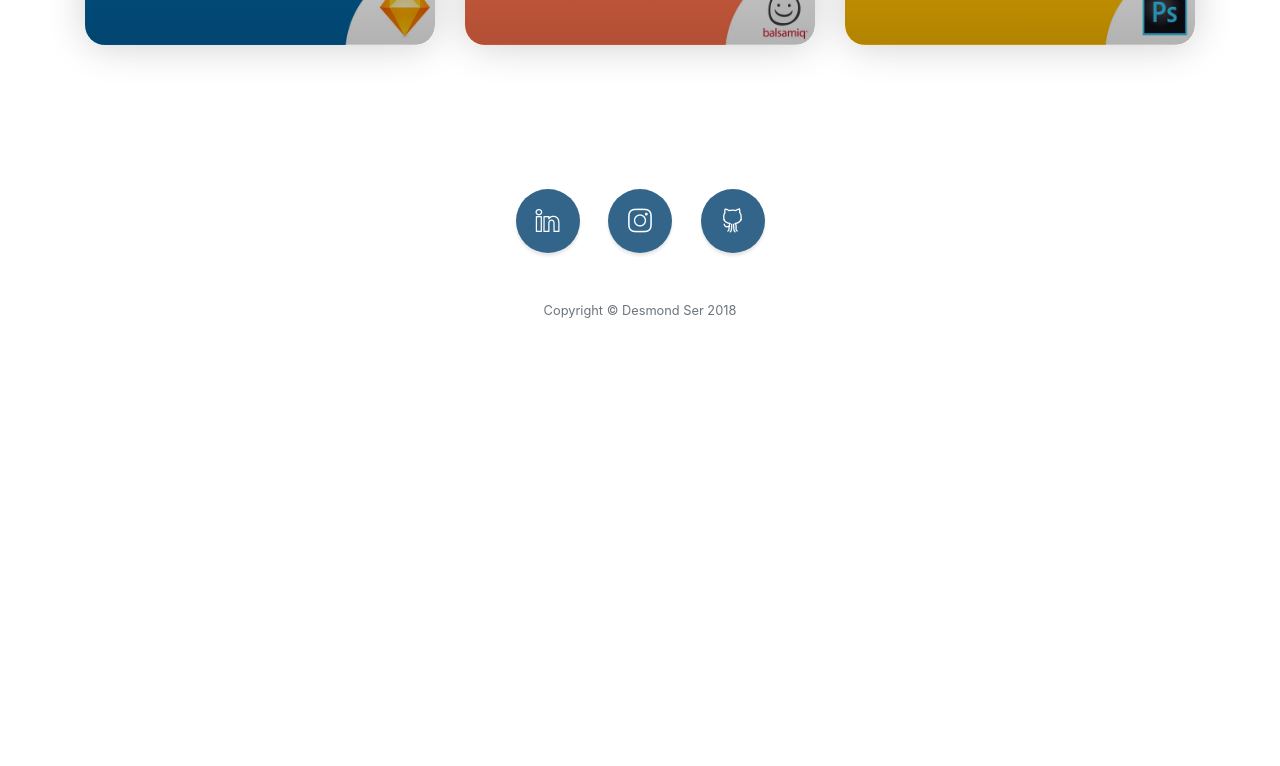
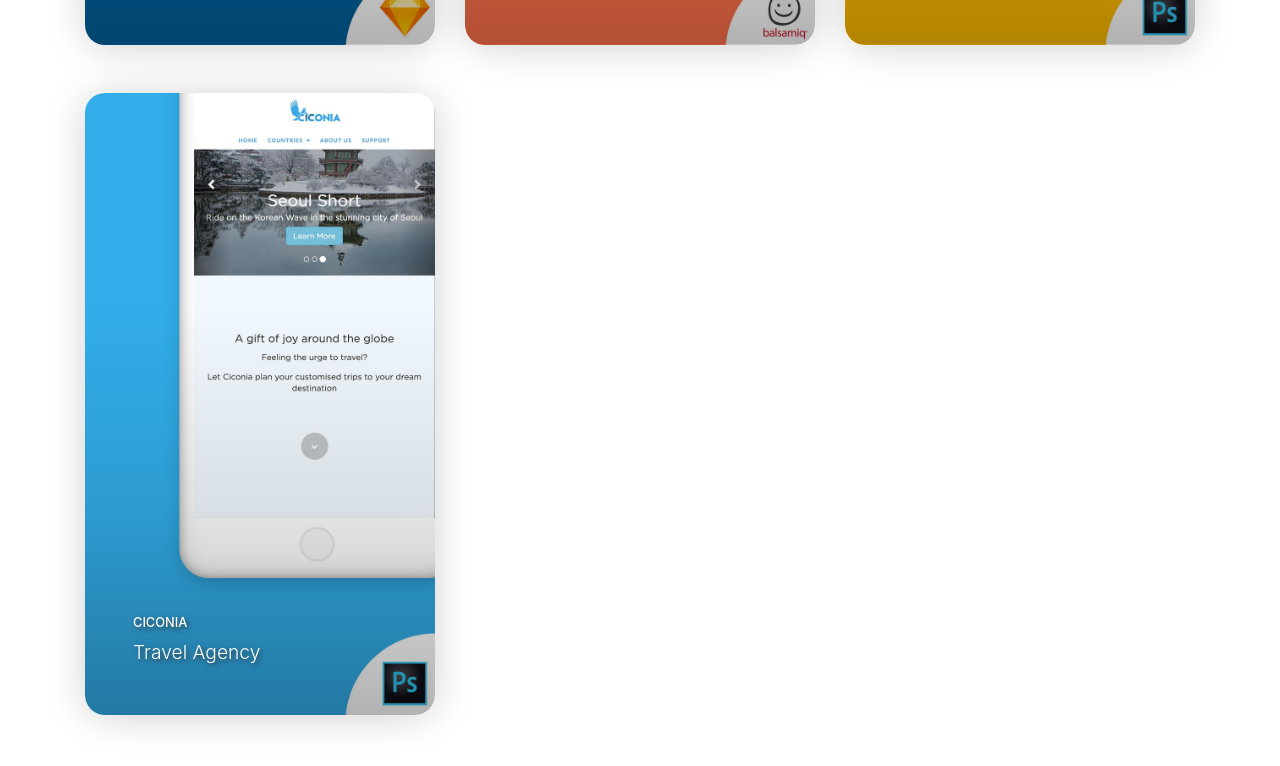
Before and after one commit to dessimondo/dessimondo.github.io, a website with bundled scripts: page mobile.html in a window 1280 px wide. Shown: the part 2100-2866 px from the top of the page. Before the commit the page ends 2468 px from the top, so only its background shows below. Built offline with nearby package versions, Linux system fonts and the light colour scheme.

Commit message:
update behance

```diff
--- a/mobile.html
+++ b/mobile.html
@@ -201,6 +201,25 @@
                 </div>
               </div>
           </div>
+          <div class="col-md-6 col-lg-4">
+              <a class="project-item" href="ciconia.html">
+                <span class="caption">
+                  <span class="caption-content">
+                    <h2>Ciconia</h2>
+                    <p class="mb-0">Travel Agency</p>
+                  </span>
+                </span>
+                <div class="image-box">
+                  <div class="multi-images">
+                      <div class="layer"><img class="img-fluid" src="img/ciconia-mobile.jpg" alt="ciconia"></div>
+                      <div class="layer"><img class="img-fluid" src="img/ciconia-mobile1.jpg" alt="ciconia"></div>
+                      <div class="layer"><img class="img-fluid" src="img/ciconia-mobile2.jpg" alt="ciconia"></div>
+                      <div class="layer"><img class="img-fluid" src="img/ciconia-mobile3.jpg" alt="ciconia"></div>
+                      <div class="layer"><img class="img-fluid" src="img/ciconia-mobile.jpg" alt="ciconia"></div>
+                  </div>
+                </div>
+              </a>
+          </div>
         </div>
       </div>
     </section>
@@ -210,13 +229,13 @@
       <div class="container">
         <ul class="list-inline mb-5">
           <li class="list-inline-item">
-            <a class="social-link rounded-circle text-white mr-3" href="https://www.linkedin.com/in/desmondser/">
+            <a class="social-link rounded-circle text-white mr-3" href="https://www.linkedin.com/in/desmondser/" target="_blank">
               <i class="icon-social-linkedin"></i>
             </a>
           </li>
           <li class="list-inline-item">
-            <a class="social-link rounded-circle text-white mr-3" href="https://www.instagram.com/dessimondo/">
-              <i class="icon-social-instagram"></i>
+            <a class="social-link rounded-circle text-white mr-3" href="https://www.behance.net/dessimondo" target="_blank">
+              <i class="icon-social-behance"></i>
             </a>
           </li>
           <li class="list-inline-item">
```
Also changed, not shown: ciconia.html (+3 -3 lines), floorsticker.html (+3 -3 lines), fox.html (+3 -3 lines), graphics.html (+3 -3 lines), healthy.html (+3 -3 lines), induction.html (+3 -3 lines), interface.html (+3 -3 lines), lamp.html (+3 -3 lines), photo.html (+3 -3 lines), synetalent.html (+4 -4 lines), video.html (+3 -3 lines), vinyl.html (+3 -3 lines), web.html (+3 -3 lines), whatsup.html (+4 -4 lines), 4 more files.
